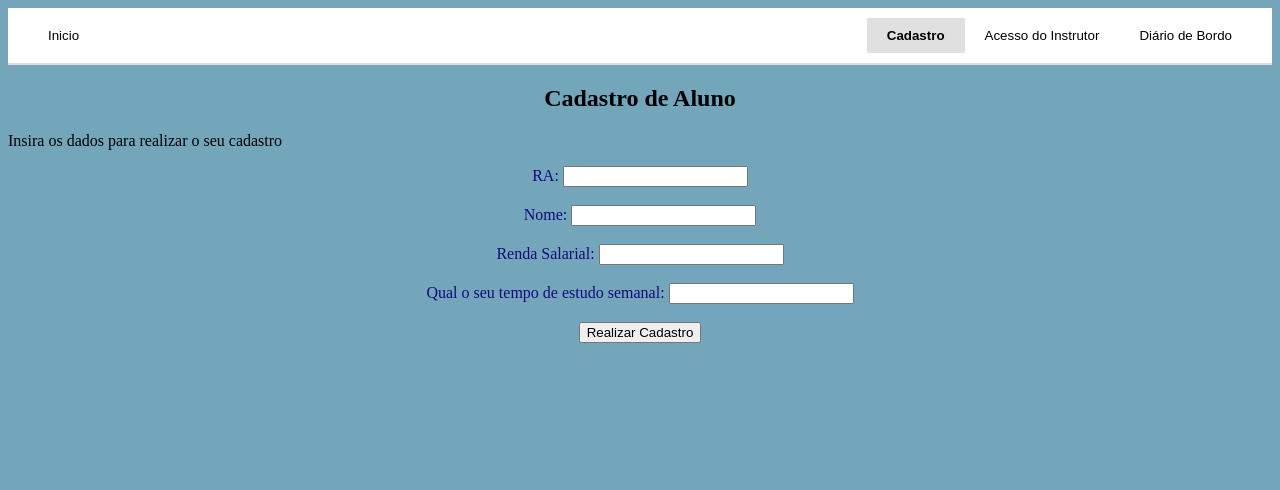
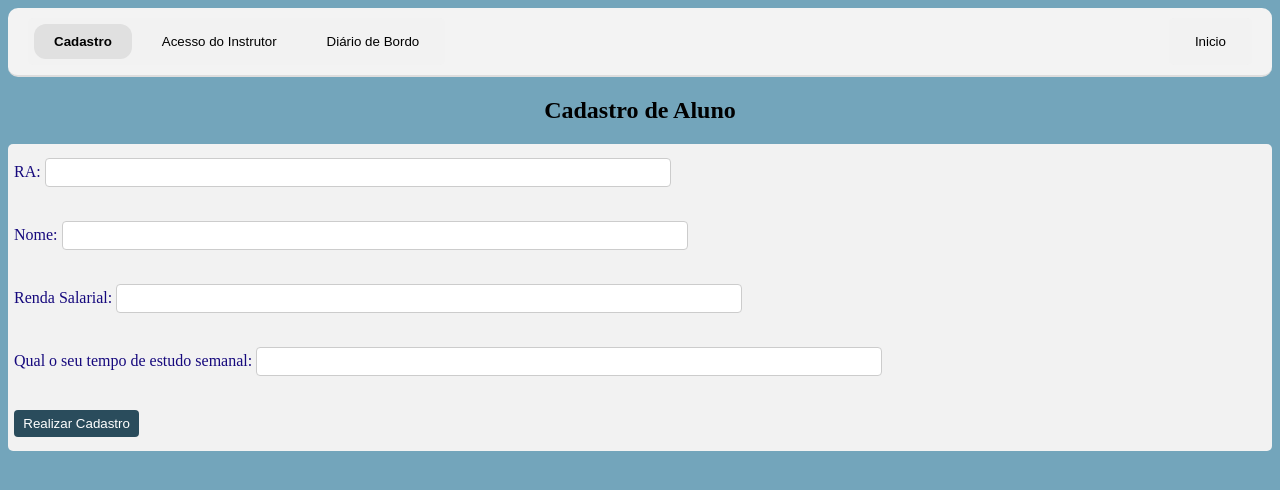
Before and after one commit to Artur-Andrade-B/Study-Diario_de_Bordo, a Flask app: page /registrar in a window 1280 px wide. Shown: the top 490 px of the page. Run offline with Flask 3, Linux system fonts and the light colour scheme; parts of the project's set-up code (start-up, migrations or seed data) failed here and were passed over.

Commit message:
in-beetween of fetch

```diff
--- a/app/inicio.py
+++ b/app/inicio.py
@@ -164,4 +164,4 @@ def diario_por_ra():
     else:
         mensagem = "Aluno não encontrado"
         return render_template("lista_alunos.html", mensagem=mensagem)
-app.run()
+app.run(debug=True)
--- a/app/static/css/style.css
+++ b/app/static/css/style.css
@@ -61,9 +61,10 @@ form {
 .tabs {
   display: flex;
   justify-content: space-between; /* Space between the left-aligned and right-aligned sections */
-  background-color: #ffffff; /* Background color for the navbar */
+  background-color: #f3f3f3; /* Background color for the navbar */
   padding: 10px 20px; /* Padding around the navbar */
   border-bottom: 2px solid #ddd; /* Border for visual separation */
+  border-radius: 10px;
 }
 
 .tabs .left {
@@ -82,6 +83,7 @@ form {
   padding: 10px 20px;
   cursor: pointer;
   transition: background-color 0.3s ease, font-weight 0.3s ease;
+  border-radius: 12px;
 }
 
 .tabs button:hover,
@@ -107,3 +109,49 @@ form {
 .popup.active {
   display: block;
 }
+
+input[type=text], select {
+  width: 50%;
+  padding: 6px 8px;
+  margin: 8px 0;
+  display: inline-block;
+  border: 1px solid #ccc;
+  border-radius: 4px;
+  box-sizing: border-box;
+}
+input[type=text]:focus {
+  border: 3px solid #555;
+}
+input[type=number]:focus {
+  border: 3px solid #555;
+}
+input[type=number], select {
+  width: 50%;
+  padding: 6px 8px;
+  margin: 8px 0;
+  display: inline-block;
+  border: 1px solid #ccc;
+  border-radius: 4px;
+  box-sizing: border-box;
+}
+
+input[type=submit] {
+  width: 10%;
+  background-color: rgba(22, 60, 77, 0.911);
+  color: white;
+  padding: 6px 8px;
+  margin: 8px 0;
+  border: none;
+  border-radius: 4px;
+  cursor: pointer;
+}
+
+input[type=submit]:hover {
+  background-color: rgba(12, 139, 194, 0.653);
+}
+
+div {
+  border-radius: 5px;
+  background-color: #f2f2f2;
+  padding: 6px;
+}
--- a/app/templates/novoaluno.html
+++ b/app/templates/novoaluno.html
@@ -9,17 +9,19 @@
 <body>
     <div class="tabs">
         <div class="left">
-            <button onclick="location.href='/'">Inicio</button>
-        </div>
-        <div class="right">
             <button class="active" onclick="location.href='{{ url_for('realizar_cadastro') }}'">Cadastro</button>
             <button onclick="location.href='{{ url_for('acess_prof') }}'">Acesso do Instrutor</button>
             <button onclick="showPopup('Por favor preencha o RA e clique em enviar')">Diário de Bordo</button>
+
+        </div>
+        <div class="right">
+            <button onclick="location.href='/'">Inicio</button>
         </div>
     </div>
     <h2 style="text-align: center;">Cadastro de Aluno</h2>
-    <p>Insira os dados para realizar o seu cadastro</p>
-    <form style="text-align: center;" action="/cadastro" method="POST">
+
+    <div>
+        <form action="/cadastro" method="POST">
             <label for="ra">RA:</label>
             <input type="text" id="ra" name="ra" maxlength="8" required>
             <br><br>
@@ -34,6 +36,7 @@
             <br><br>
             <input type="submit" id="botaocad" value="Realizar Cadastro">
         </form>
+    </div>
     <div id="popup" class="popup"></div>
     <script>
         function showPopup(message) {
```
Also changed, not shown: app/templates/diariobordo.html (+4 -3 lines), app/templates/diarioindv.html (+5 -4 lines), app/templates/index.html (+4 -3 lines), app/templates/lista_alunos.html (+4 -3 lines), app/templates/prof_area.html (+6 -4 lines), app/templates/prof_login.html (+4 -3 lines). Lines whose indentation alone changed are shown as unchanged.
